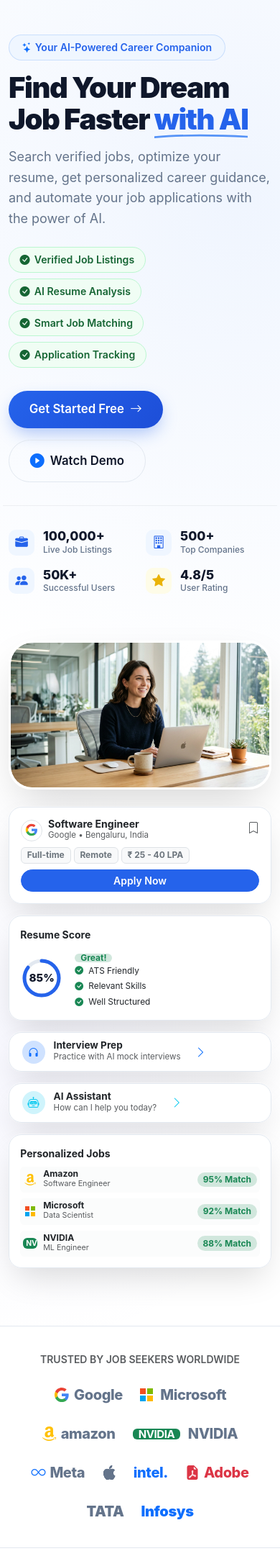
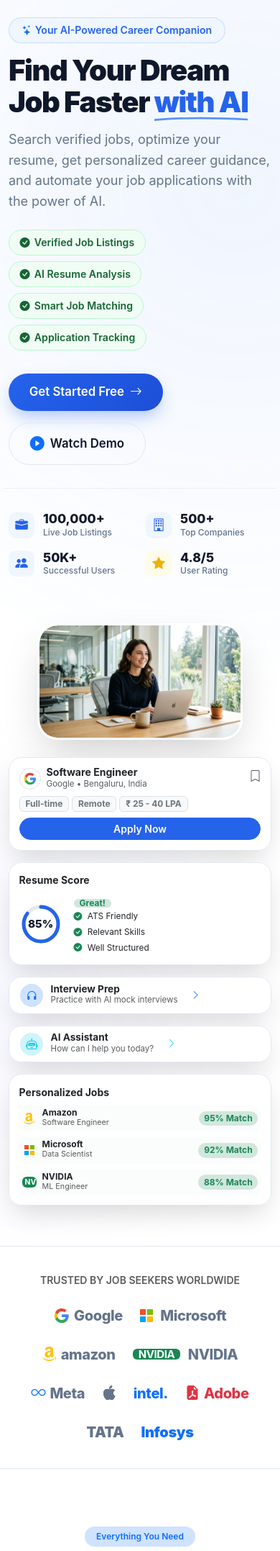
Before and after one commit to Vishnu-Sai-bit/MockAI-Career-Agent, a Flask app: page / in a window 390 px wide. Shown: the part 97-2252 px from the top of the page at 72% size. Run offline with Flask 3, Linux system fonts and the light colour scheme; data comes from the database, SQL or seed files in the repository; data that the repository does not hold is empty.

Commit message:
feat: adjust hero visual container and cards layout to prevent overflow and completely remove pricing section and nav links

```diff
--- a/static/css/landing.css
+++ b/static/css/landing.css
@@ -73,7 +73,7 @@
     background: radial-gradient(1200px circle at 85% 15%, rgba(59, 130, 246, 0.08), transparent 60%),
                 radial-gradient(800px circle at 10% 80%, rgba(99, 102, 241, 0.05), transparent 50%),
                 var(--landing-bg-light);
-    overflow: hidden;
+    overflow-x: clip;
 }
 
 .hero-pill-badge {
@@ -229,26 +229,34 @@
 .hero-visual-container {
     position: relative;
     width: 100%;
-    max-width: 620px;
+    max-width: 560px;
     margin: 0 auto;
-    padding: 2.5rem 1.5rem;
+    padding: 1.5rem 0.5rem;
 }
 
 .hero-main-photo-wrapper {
     position: relative;
-    border-radius: 32px;
+    width: 78%;
+    max-width: 410px;
+    margin: 0 auto;
+    border-radius: 28px;
     overflow: hidden;
-    box-shadow: 0 25px 60px -15px rgba(0, 0, 0, 0.18);
-    border: 3px solid rgba(255, 255, 255, 0.85);
+    box-shadow: 0 25px 60px -15px rgba(0, 0, 0, 0.22);
+    border: 3px solid rgba(255, 255, 255, 0.4);
+}
+
+[data-bs-theme="dark"] .hero-main-photo-wrapper {
+    border-color: rgba(255, 255, 255, 0.12);
+    box-shadow: 0 25px 60px -15px rgba(0, 0, 0, 0.5);
 }
 
 .hero-candidate-image {
     width: 100%;
     height: auto;
-    max-height: 480px;
+    max-height: 420px;
     object-fit: cover;
     display: block;
-    border-radius: 30px;
+    border-radius: 25px;
 }
 
 /* Floating Glass Cards */
@@ -259,69 +267,71 @@
     -webkit-backdrop-filter: blur(16px);
     border: 1px solid var(--landing-border);
     border-radius: 18px;
-    box-shadow: 0 20px 45px -10px rgba(0, 0, 0, 0.15),
-                0 0 0 1px rgba(255, 255, 255, 0.5);
+    box-shadow: 0 16px 36px -8px rgba(0, 0, 0, 0.16),
+                0 0 0 1px rgba(255, 255, 255, 0.2);
     transition: transform 0.3s cubic-bezier(0.16, 1, 0.3, 1), box-shadow 0.3s ease;
     z-index: 10;
 }
 
 .floating-glass-card:hover {
-    transform: translateY(-4px) scale(1.02);
-    box-shadow: 0 28px 55px -12px rgba(0, 0, 0, 0.22);
+    transform: translateY(-3px) scale(1.02);
+    box-shadow: 0 24px 45px -10px rgba(0, 0, 0, 0.22);
 }
 
 /* Position 1: Top Job Card */
 .floating-job-card {
-    top: 5px;
-    left: 4%;
-    width: 290px;
-    padding: 1rem;
+    top: -10px;
+    left: 2%;
+    width: 255px;
+    padding: 0.85rem;
     animation: float-gentle 6s ease-in-out infinite;
 }
 
 /* Position 2: Resume Score Card */
 .floating-resume-score {
-    bottom: 22%;
-    left: -20px;
-    width: 240px;
-    padding: 0.95rem;
+    bottom: 18%;
+    left: -2%;
+    width: 215px;
+    padding: 0.85rem;
     animation: float-gentle 7s ease-in-out infinite 1s;
 }
 
 /* Position 3: Interview Prep Pill */
 .floating-interview-prep {
-    bottom: 0px;
-    left: 8%;
-    padding: 0.65rem 1.1rem;
+    bottom: -10px;
+    left: 10%;
+    padding: 0.55rem 0.95rem;
     display: flex;
     align-items: center;
-    gap: 0.75rem;
+    gap: 0.65rem;
     animation: float-gentle 6.5s ease-in-out infinite 2s;
     cursor: pointer;
     text-decoration: none;
     color: inherit;
+    font-size: 0.82rem;
 }
 
 /* Position 4: AI Assistant Pill */
 .floating-ai-assistant {
-    top: 10px;
+    top: -8px;
     right: 2%;
-    padding: 0.65rem 1.1rem;
+    padding: 0.55rem 0.95rem;
     display: flex;
     align-items: center;
-    gap: 0.75rem;
+    gap: 0.65rem;
     animation: float-gentle 7.5s ease-in-out infinite 1.5s;
     cursor: pointer;
     text-decoration: none;
     color: inherit;
+    font-size: 0.82rem;
 }
 
 /* Position 5: Personalized Jobs List */
 .floating-personalized-jobs {
-    top: 36%;
-    right: -24px;
-    width: 245px;
-    padding: 0.95rem;
+    top: 30%;
+    right: 0%;
+    width: 215px;
+    padding: 0.85rem;
     animation: float-gentle 8s ease-in-out infinite 0.5s;
 }
 
--- a/templates/index.html
+++ b/templates/index.html
@@ -5,7 +5,7 @@
 {% block content %}
 <!-- 1. Landing Top Navigation Bar -->
 <nav class="navbar navbar-expand-lg landing-navbar sticky-top py-3">
-    <div class="container">
+    <div class="container-xl">
         <!-- Brand -->
         <a class="navbar-brand d-flex align-items-center gap-2 text-decoration-none" href="{{ url_for('dashboard.index') }}">
             <div class="brand-icon-box-landing">
@@ -36,9 +36,6 @@
                     <a class="nav-link nav-link-landing" href="{{ url_for('jobs.list_jobs') }}">Jobs</a>
                 </li>
                 <li class="nav-item">
-                    <a class="nav-link nav-link-landing" href="#pricing">Pricing</a>
-                </li>
-                <li class="nav-item">
                     <a class="nav-link nav-link-landing" href="#about">About</a>
                 </li>
             </ul>
@@ -56,8 +53,8 @@
 </nav>
 
 <!-- 2. Hero Section (Matching Reference Design) -->
-<section id="hero" class="landing-hero py-5 py-lg-6">
-    <div class="container py-lg-4">
+<section id="hero" class="landing-hero py-4 py-lg-5">
+    <div class="container-xl py-lg-3">
         <div class="row align-items-center gy-5">
             <!-- Left Hero Content -->
             <div class="col-lg-6 pe-lg-4">
@@ -278,7 +275,7 @@
 
 <!-- 3. Trusted By / Logos Section (Matching Reference Design) -->
 <section class="trusted-logos-section">
-    <div class="container text-center">
+    <div class="container-xl text-center">
         <p class="text-muted small fw-semibold text-uppercase tracking-wider mb-4">
             Trusted by job seekers worldwide
         </p>
@@ -336,7 +333,7 @@
 
 <!-- 4. Powerful Features for Your Career Growth (Matching Reference Design) -->
 <section id="features" class="features-section">
-    <div class="container py-lg-4">
+    <div class="container-xl py-lg-4">
         <div class="text-center max-w-xl mx-auto mb-5">
             <span class="badge bg-primary-subtle text-primary rounded-pill px-3 py-2 fw-semibold mb-3">
                 Everything You Need
@@ -447,7 +444,7 @@
 
 <!-- 5. How It Works Section -->
 <section id="how-it-works" class="py-5 bg-light border-top border-bottom">
-    <div class="container py-lg-4">
+    <div class="container-xl py-lg-4">
         <div class="text-center max-w-xl mx-auto mb-5">
             <span class="badge bg-primary-subtle text-primary rounded-pill px-3 py-2 fw-semibold mb-3">
                 Simple & Transparent
@@ -487,74 +484,9 @@
     </div>
 </section>
 
-<!-- 6. Pricing Section -->
-<section id="pricing" class="py-5">
-    <div class="container py-lg-4">
-        <div class="text-center max-w-xl mx-auto mb-5">
-            <span class="badge bg-primary-subtle text-primary rounded-pill px-3 py-2 fw-semibold mb-3">
-                Transparent Plans
-            </span>
-            <h2 class="display-6 fw-bold text-dark mb-3">Simple Pricing for Every Candidate</h2>
-            <p class="text-muted fs-5">Everything you need to accelerate your career search.</p>
-        </div>
-        <div class="row g-4 justify-content-center">
-            <!-- Free Plan -->
-            <div class="col-md-6 col-lg-5">
-                <div class="p-4 p-lg-5 bg-white rounded-4 border shadow-sm h-100 d-flex flex-column justify-content-between">
-                    <div>
-                        <div class="d-flex justify-content-between align-items-center mb-3">
-                            <h4 class="fw-bold text-dark mb-0">Job Seeker Free</h4>
-                            <span class="badge bg-success-subtle text-success rounded-pill px-3 py-1">Active</span>
-                        </div>
-                        <div class="display-5 fw-extrabold text-dark mb-3">₹0 <span class="fs-6 text-muted fw-normal">/ forever</span></div>
-                        <p class="text-muted small mb-4">Complete access to real verified jobs and transparent ATS scoring.</p>
-                        <ul class="list-unstyled d-flex flex-column gap-2 small text-secondary mb-4">
-                            <li><i class="bi bi-check-circle-fill text-success me-2"></i> Browse 1,900+ real verified employer jobs</li>
-                            <li><i class="bi bi-check-circle-fill text-success me-2"></i> Full 6-section ATS Resume Quality Audit</li>
-                            <li><i class="bi bi-check-circle-fill text-success me-2"></i> Drag-and-drop Application Tracker</li>
-                            <li><i class="bi bi-check-circle-fill text-success me-2"></i> AI Career Assistant chat support</li>
-                            <li><i class="bi bi-check-circle-fill text-success me-2"></i> Direct official employer apply redirects</li>
-                        </ul>
-                    </div>
-                    <a href="{{ url_for('auth.register') }}" class="btn btn-outline-primary rounded-pill w-100 py-2 fw-semibold">
-                        Get Started Free
-                    </a>
-                </div>
-            </div>
-
-            <!-- Pro Plan -->
-            <div class="col-md-6 col-lg-5">
-                <div class="p-4 p-lg-5 bg-white rounded-4 border border-primary shadow-lg h-100 d-flex flex-column justify-content-between position-relative">
-                    <span class="position-absolute top-0 end-0 translate-middle-y me-4 badge bg-primary text-white rounded-pill px-3 py-2 fw-semibold shadow-sm">
-                        Recommended
-                    </span>
-                    <div>
-                        <div class="d-flex justify-content-between align-items-center mb-3">
-                            <h4 class="fw-bold text-dark mb-0">Career Pro</h4>
-                            <span class="badge bg-primary-subtle text-primary rounded-pill px-3 py-1">Fast Track</span>
-                        </div>
-                        <div class="display-5 fw-extrabold text-dark mb-3">₹499 <span class="fs-6 text-muted fw-normal">/ month</span></div>
-                        <p class="text-muted small mb-4">Advanced mock interview simulation, instant WhatsApp alerts, and priority AI tailoring.</p>
-                        <ul class="list-unstyled d-flex flex-column gap-2 small text-secondary mb-4">
-                            <li><i class="bi bi-check-circle-fill text-primary me-2"></i> Everything in Job Seeker Free</li>
-                            <li><i class="bi bi-check-circle-fill text-primary me-2"></i> Unlimited AI Mock Interviews (STAR + Sandbox)</li>
-                            <li><i class="bi bi-check-circle-fill text-primary me-2"></i> Instant WhatsApp & Email Job Match Alerts</li>
-                            <li><i class="bi bi-check-circle-fill text-primary me-2"></i> Tailored ATS Cover Letters in 1-Click</li>
-                            <li><i class="bi bi-check-circle-fill text-primary me-2"></i> Dream Company automatic openings monitor</li>
-                        </ul>
-                    </div>
-                    <a href="{{ url_for('auth.register') }}" class="btn btn-hero-primary rounded-pill w-100 py-2 fw-semibold">
-                        Start 7-Day Free Trial
-                    </a>
-                </div>
-            </div>
-        </div>
-    </div>
-</section>
-
-<!-- 7. About Section -->
-<section id="about" class="py-5 bg-light border-top">
-    <div class="container py-lg-4 text-center">
+<!-- 6. About Section -->
+<section id="about" class="py-5">
+    <div class="container-xl py-lg-4 text-center">
         <div class="max-w-xl mx-auto">
             <span class="badge bg-primary-subtle text-primary rounded-pill px-3 py-2 fw-semibold mb-3">
                 Our Mission
@@ -572,9 +504,9 @@
     </div>
 </section>
 
-<!-- 8. Modern SaaS Landing Footer -->
+<!-- 7. Modern SaaS Landing Footer -->
 <footer class="py-5 bg-white border-top">
-    <div class="container">
+    <div class="container-xl">
         <div class="row g-4 mb-5">
             <div class="col-lg-4">
                 <a class="navbar-brand d-flex align-items-center gap-2 text-decoration-none mb-3" href="{{ url_for('dashboard.index') }}">
```
